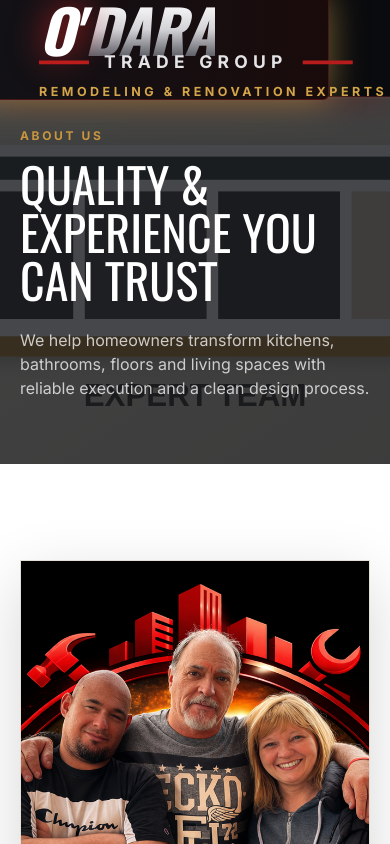
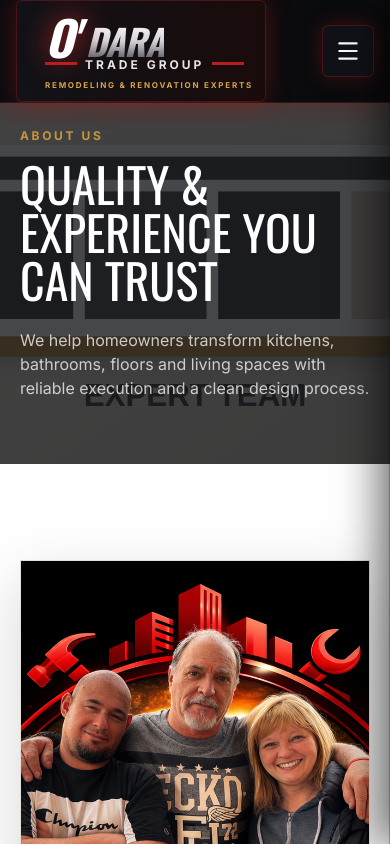
Before and after one commit to mabsboza/dras-remodeling-site, a Next.js app: page /about in a window 390 px wide. Shown: the top 844 px of the page. Built offline with nearby package versions, Linux system fonts and the light colour scheme.

Commit message:
web Base

```diff
--- a/src/components/Footer.tsx
+++ b/src/components/Footer.tsx
@@ -5,7 +5,6 @@ import { FaFacebookF, FaInstagram } from "react-icons/fa";
 export default function Footer() {
   return (
     <footer className="bg-[#101114] text-white/70 border-t border-white/10">
-      <FaFacebookF className="text-xl" />
       {/* Main Footer */}
       <div className="mx-auto max-w-7xl px-6 py-16">
         <div className="grid gap-10 md:grid-cols-4">
--- a/src/components/Navbar.tsx
+++ b/src/components/Navbar.tsx
@@ -1,4 +1,8 @@
+"use client";
+
+import { useState } from "react";
 import Link from "next/link";
+import { Menu, X } from "lucide-react";
 
 const links = [
   ["Home", "/"],
@@ -10,13 +14,13 @@ const links = [
 
 function BrandLogo() {
   return (
-    <div className="flex flex-col leading-none scale-125 origin-left pl-10">
-
-      <div className="flex items-end gap-1">
+    <div className="flex flex-col leading-none scale-120 origin-left pl-4 md:pl-8">
+      <div className="flex items-end gap-2">
         <span
           className="
             font-display
             text-5xl
+            md:text-6xl
             font-black
             italic
             tracking-tight
@@ -30,7 +34,8 @@ function BrandLogo() {
         <span
           className="
             font-display
-            text-5xl
+            text-4xl
+            md:text-5xl
             font-black
             italic
             tracking-tight
@@ -46,41 +51,49 @@ function BrandLogo() {
         </span>
       </div>
 
-      <div className="-mt-2 flex items-center gap-3">
-        <span className="h-[3px] w-10 bg-red-700" />
+      <div className="-mt-2 flex items-center gap-2 md:gap-3">
+        <span className="h-[3px] w-8 md:w-10 bg-red-700" />
 
         <span
           className="
-            text-sm
+            text-xs
+            mt-1
+            md:text-sm
             font-bold
-            tracking-[0.30em]
+            tracking-[0.25em]
+            md:tracking-[0.30em]
             text-zinc-200
           "
         >
           TRADE GROUP
         </span>
 
-        <span className="h-[3px] w-10 bg-red-700" />
+        <span className="h-[3px] w-8 md:w-10 bg-red-700" />
       </div>
 
       <div
         className="
           mt-2
-          text-[10px]
+          text-[8px]
+          md:text-[10px]
           font-bold
-          tracking-[0.28em]
+          tracking-[0.22em]
+          md:tracking-[0.28em]
           uppercase
           text-[#d4a64a]
         "
       >
         Remodeling & Renovation Experts
       </div>
-
     </div>
   );
 }
 
 export default function Navbar() {
+  const [open, setOpen] = useState(false);
+
+  const closeMenu = () => setOpen(false);
+
   return (
     <header
       className="
@@ -98,23 +111,18 @@ export default function Navbar() {
       <nav
         className="
           w-full
-          pl-0
-          pr-8
-          h-24
+          px-4
+          md:pl-0
+          md:pr-8
+          h-25
+          md:h-25
           flex
           items-center
           justify-between
         "
       >
-
         {/* LOGO */}
-        <Link
-          href="/"
-          className="
-            group
-            -ml-8
-          "
-        >
+        <Link href="/" onClick={closeMenu} className="group">
           <div
             className="
               rounded-md
@@ -123,8 +131,10 @@ export default function Navbar() {
               bg-gradient-to-r
               from-[#111217]
               to-[#1a0b0b]
-              px-5
+              px-3
               py-3
+              md:px-4
+              md:py-3
               shadow-[0_0_25px_rgba(185,28,28,.35)]
               group-hover:shadow-[0_0_35px_rgba(212,166,74,.55)]
               transition
@@ -134,7 +144,7 @@ export default function Navbar() {
           </div>
         </Link>
 
-        {/* NAV LINKS */}
+        {/* DESKTOP NAV LINKS */}
         <div className="hidden md:flex items-center gap-10">
           {links.map(([label, href]) => (
             <Link
@@ -164,7 +174,7 @@ export default function Navbar() {
           ))}
         </div>
 
-        {/* CTA */}
+        {/* DESKTOP CTA */}
         <Link
           href="/contact"
           className="
@@ -189,7 +199,139 @@ export default function Navbar() {
           Get A Quote
         </Link>
 
+        {/* MOBILE BUTTON */}
+        <button
+          type="button"
+          onClick={() => setOpen(true)}
+          className="
+            md:hidden
+            inline-flex
+            items-center
+            justify-center
+            rounded-md
+            border
+            border-red-900/50
+            bg-[#111217]
+            p-3
+            text-white
+            shadow-[0_0_20px_rgba(185,28,28,.3)]
+          "
+          aria-label="Open menu"
+        >
+          <Menu size={26} />
+        </button>
       </nav>
+
+      {/* OVERLAY */}
+      {open && (
+        <button
+          type="button"
+          onClick={closeMenu}
+          className="
+            fixed
+            inset-0
+            z-40
+            bg-black/70
+            backdrop-blur-sm
+            md:hidden
+          "
+          aria-label="Close menu overlay"
+        />
+      )}
+
+      {/* MOBILE SIDE MENU */}
+      <aside
+        className={`
+          fixed
+          top-0
+          right-0
+          z-50
+          h-screen
+          w-[82%]
+          max-w-sm
+          bg-[#08090c]
+          border-l
+          border-red-900/50
+          shadow-[-10px_0_40px_rgba(0,0,0,.6)]
+          transform
+          transition-transform
+          duration-300
+          md:hidden
+          ${open ? "translate-x-0" : "translate-x-full"}
+        `}
+      >
+        <div className="flex items-center justify-between border-b border-red-900/40 px-6 py-5">
+          <span className="text-sm font-black uppercase tracking-[0.25em] text-[#d4a64a]">
+            Menu
+          </span>
+
+          <button
+            type="button"
+            onClick={closeMenu}
+            className="
+              rounded-md
+              border
+              border-red-900/50
+              p-2
+              text-white
+              hover:text-[#d4a64a]
+              transition
+            "
+            aria-label="Close menu"
+          >
+            <X size={24} />
+          </button>
+        </div>
+
+        <div className="flex flex-col px-6 py-8">
+          {links.map(([label, href]) => (
+            <Link
+              key={href}
+              href={href}
+              onClick={closeMenu}
+              className="
+                border-b
+                border-white/10
+                py-5
+                text-sm
+                font-bold
+                uppercase
+                tracking-[0.18em]
+                text-zinc-200
+                hover:text-[#d4a64a]
+                transition
+              "
+            >
+              {label}
+            </Link>
+          ))}
+
+          <Link
+            href="/contact"
+            onClick={closeMenu}
+            className="
+              mt-8
+              inline-flex
+              justify-center
+              bg-gradient-to-r
+              from-[#c98d2d]
+              to-[#e0b35a]
+              px-7
+              py-4
+              text-xs
+              font-black
+              uppercase
+              tracking-wide
+              text-black
+              rounded-sm
+              hover:brightness-110
+              transition
+            "
+          >
+            Get A Quote
+          </Link>
+        </div>
+      </aside>
     </header>
   );
 }
```
